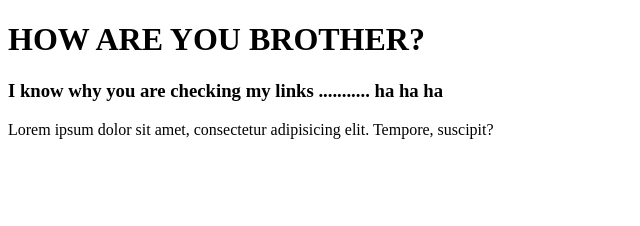
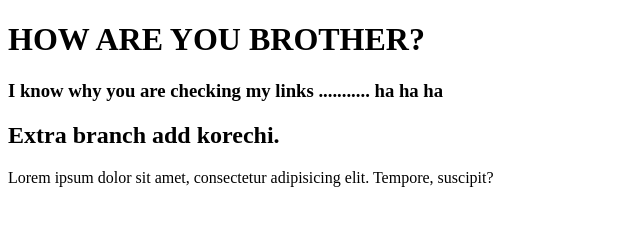
Before and after one commit to Tanjidhossain/testagainone, a plain HTML site: page index.html in a window 1280 px wide. Shown: the whole page, without its empty margins (0-640 px from the left). Drawn offline with Linux system fonts and the light colour scheme.

Commit message:
fourth comment

```diff
--- a/index.html
+++ b/index.html
@@ -9,6 +9,7 @@
 <body>
     <h1>HOW ARE YOU BROTHER?</h1>
     <h3>I know why you are checking my links ........... ha ha ha </h3>
+    <h2>Extra branch add korechi.</h2>
     <p>Lorem ipsum dolor sit amet, consectetur adipisicing elit. Tempore, suscipit?</p>
 </body>
 </html>
```
